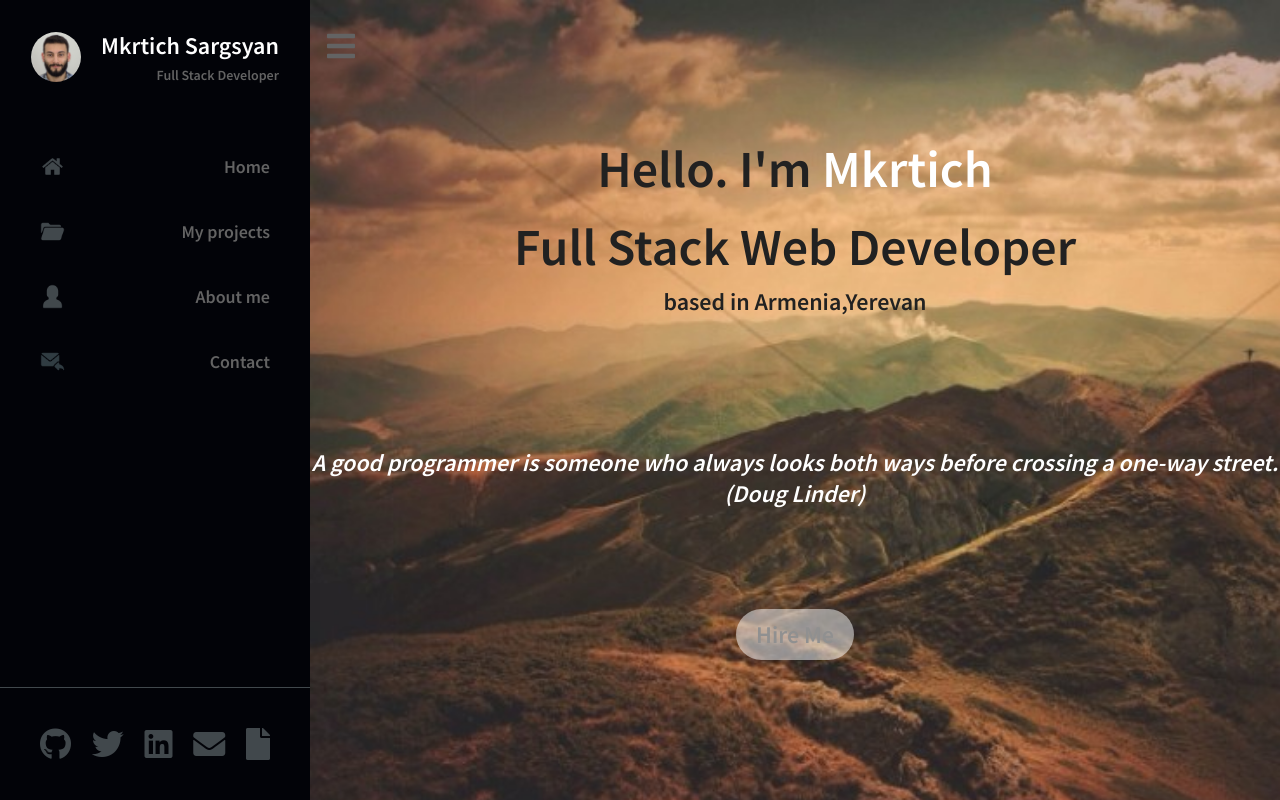
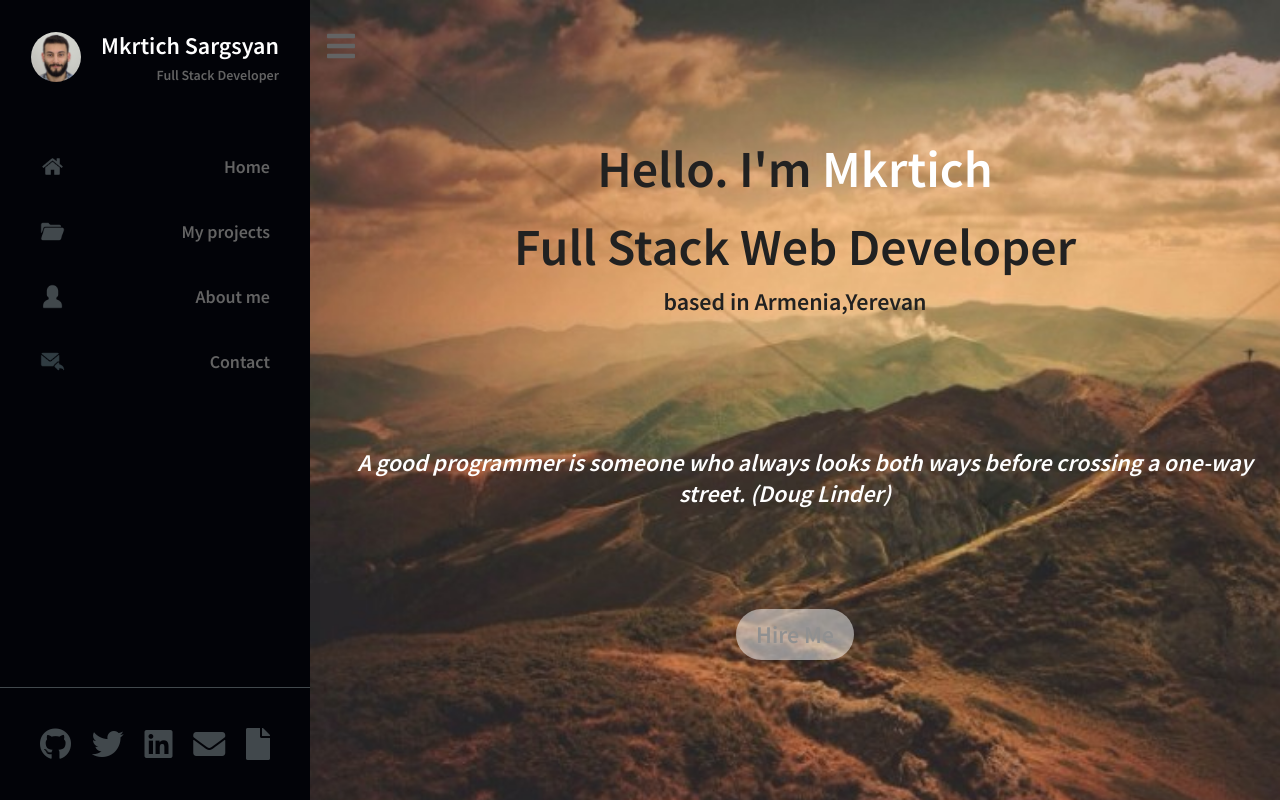
Before and after one commit to MkrtichSargsyan/MkrtichSargsyan.github.io, a Next.js app: page / in a window 1280 px wide. Shown: the top 800 px of the page. Built offline with nearby package versions, Linux system fonts and the light colour scheme.

Commit message:
add padding to quote

```diff
--- a/styles/Showcase.module.css
+++ b/styles/Showcase.module.css
@@ -21,6 +21,7 @@
 .showcase i{
   color: white;
   font-size: 24px;
+  padding: 0 20px;
 }
 .white{
   color: white;
```
